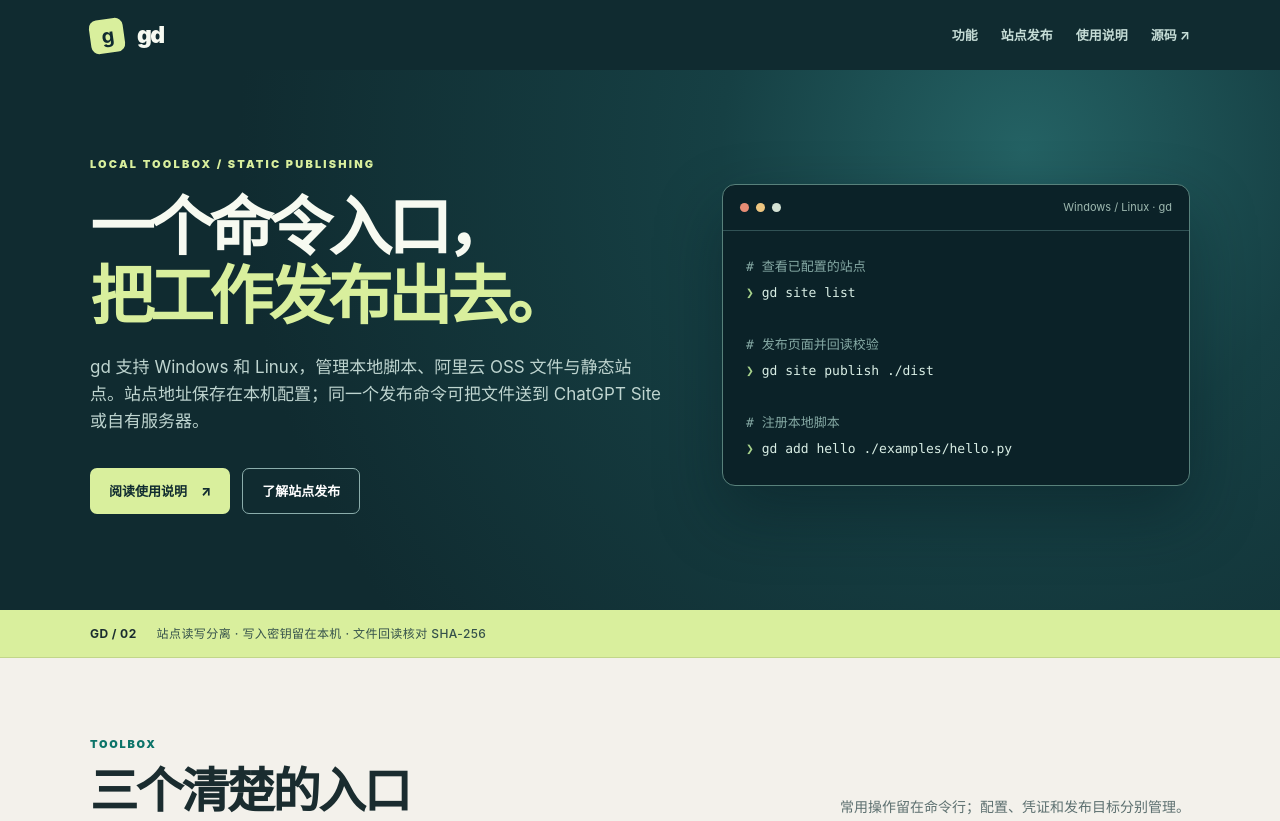
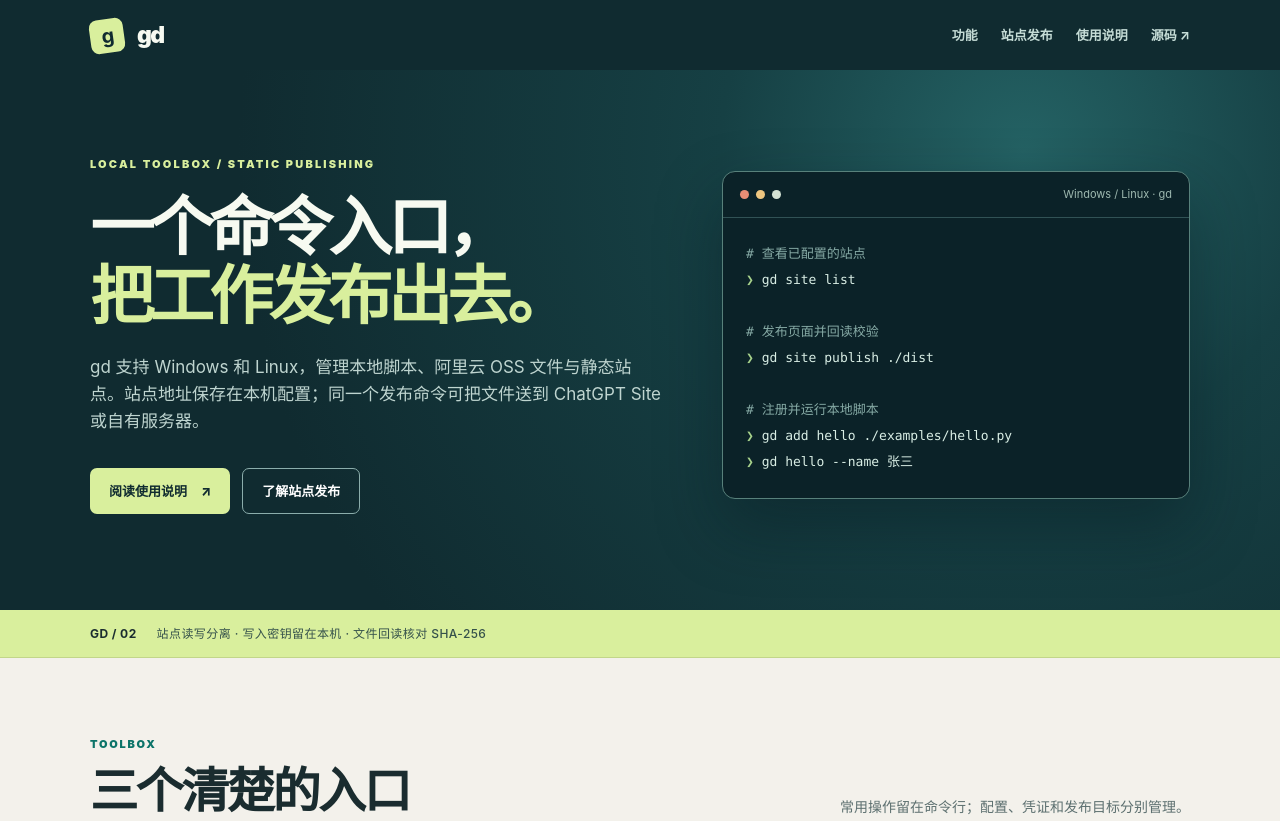
Before and after one commit to lxy12306/gd, a plain HTML site: page docs/index.html in a window 1280 px wide. Shown: the top 821 px of the page. Drawn offline with Linux system fonts and the light colour scheme.

Commit message:
Document required HTML updates and publishing

```diff
--- a/docs/index.html
+++ b/docs/index.html
@@ -29,8 +29,9 @@
 <span class="comment"># 发布页面并回读校验</span>
 <span class="prompt">❯</span> gd site publish ./dist
 
-<span class="comment"># 注册本地脚本</span>
-<span class="prompt">❯</span> gd add hello ./examples/hello.py</pre></div></div></section>
+<span class="comment"># 注册并运行本地脚本</span>
+<span class="prompt">❯</span> gd add hello ./examples/hello.py
+<span class="prompt">❯</span> gd hello --name 张三</pre></div></div></section>
     <div class="strip"><div class="wrap"><b>GD / 02</b><span>站点读写分离 · 写入密钥留在本机 · 文件回读核对 SHA-256</span></div></div>
     <section class="content" id="modules"><div class="wrap"><div class="section-top"><div><div class="overline">TOOLBOX</div><h2>三个清楚的入口</h2></div><p>常用操作留在命令行；配置、凭证和发布目标分别管理。</p></div><div class="grid"><article class="card"><div class="num">MODULE / 01</div><h3>脚本</h3><p>注册 Python、PowerShell 或 Bash 脚本，从任意目录以名称运行。注册信息保存在用户目录。</p><code>gd add · gd list · gd run</code></article><article class="card"><div class="num">MODULE / 02</div><h3>OSS</h3><p>上传、下载和检索对象。Windows 上可选 WLAN 直连，避免本机代理路径影响连接。</p><code>gd oss put · gd oss get · gd oss ls</code></article><article class="card"><div class="num">MODULE / 03</div><h3>站点</h3><p>本地配置站点地址，用带密钥的 HTTP 接口发布静态文件，并从公开页面核对结果。</p><code>gd site add · gd site login · gd site publish</code></article></div></div></section>
     <section class="content how" id="publish"><div class="wrap"><div class="section-top"><div><div class="overline">PUBLISH FLOW</div><h2>从本地文件到浏览器</h2></div><p>发布后的页面由站点直接返回正确的 HTML 类型，浏览器可直接打开。</p></div><div class="flow"><div class="step"><small>01 / CONFIGURE</small><h3>配置目标</h3><p>保存 ChatGPT Site 或自有服务器的网址。配置文件默认位于 <strong>~/.gd/sites.json</strong>。</p></div><div class="step"><small>02 / UPLOAD</small><h3>上传文件</h3><p>命令递归发送静态文件。写入请求需要密钥；隐藏文件、凭证文件和符号链接不会发布。</p></div><div class="step"><small>03 / VERIFY</small><h3>回读确认</h3><p>逐个检查公开地址的 SHA-256 响应头。上传接口成功但页面未可用时，命令会报错。</p></div></div></div></section>
```
Also changed, not shown: docs/guide.html (+1 -1 lines), 1 other file.
